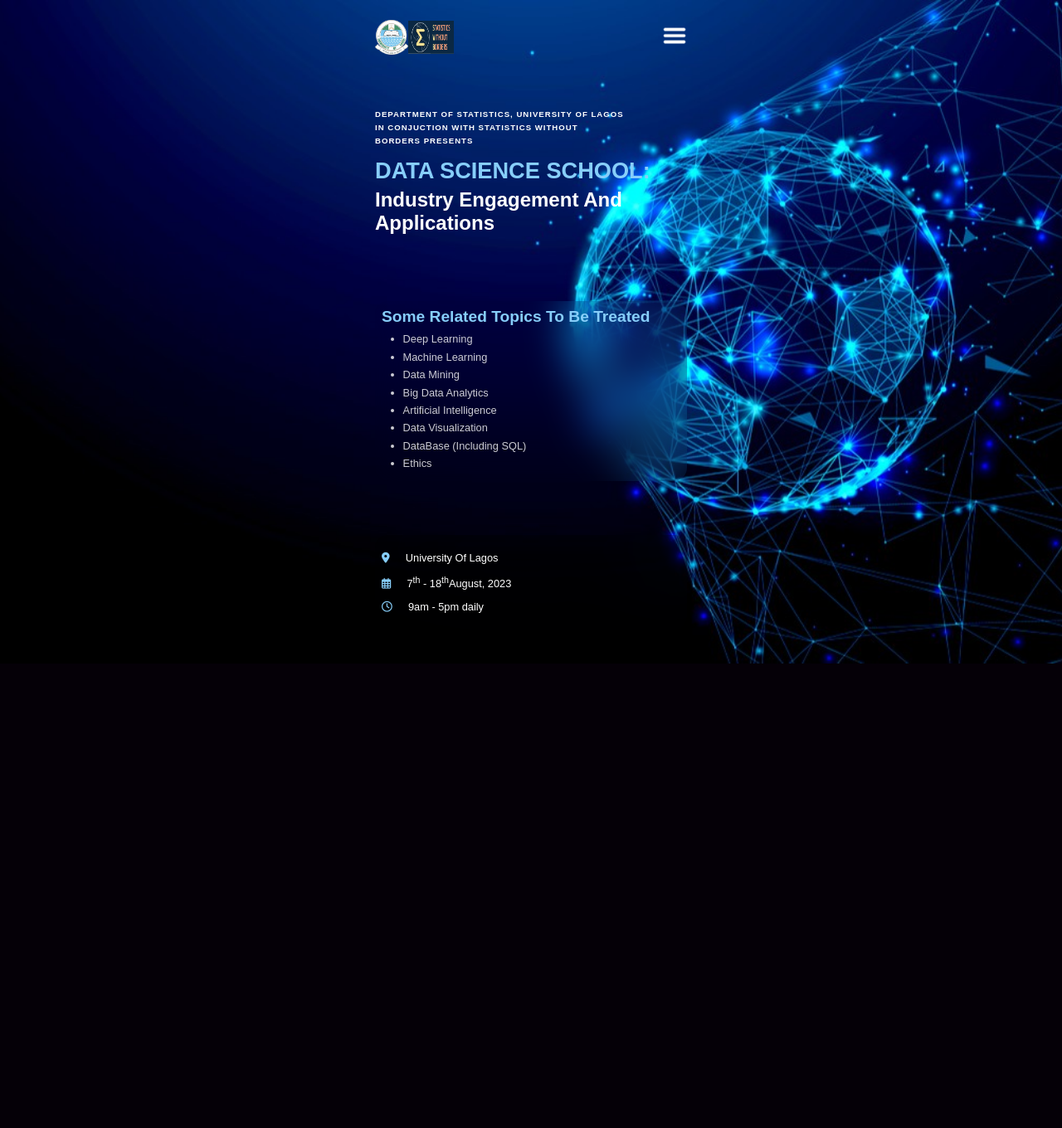
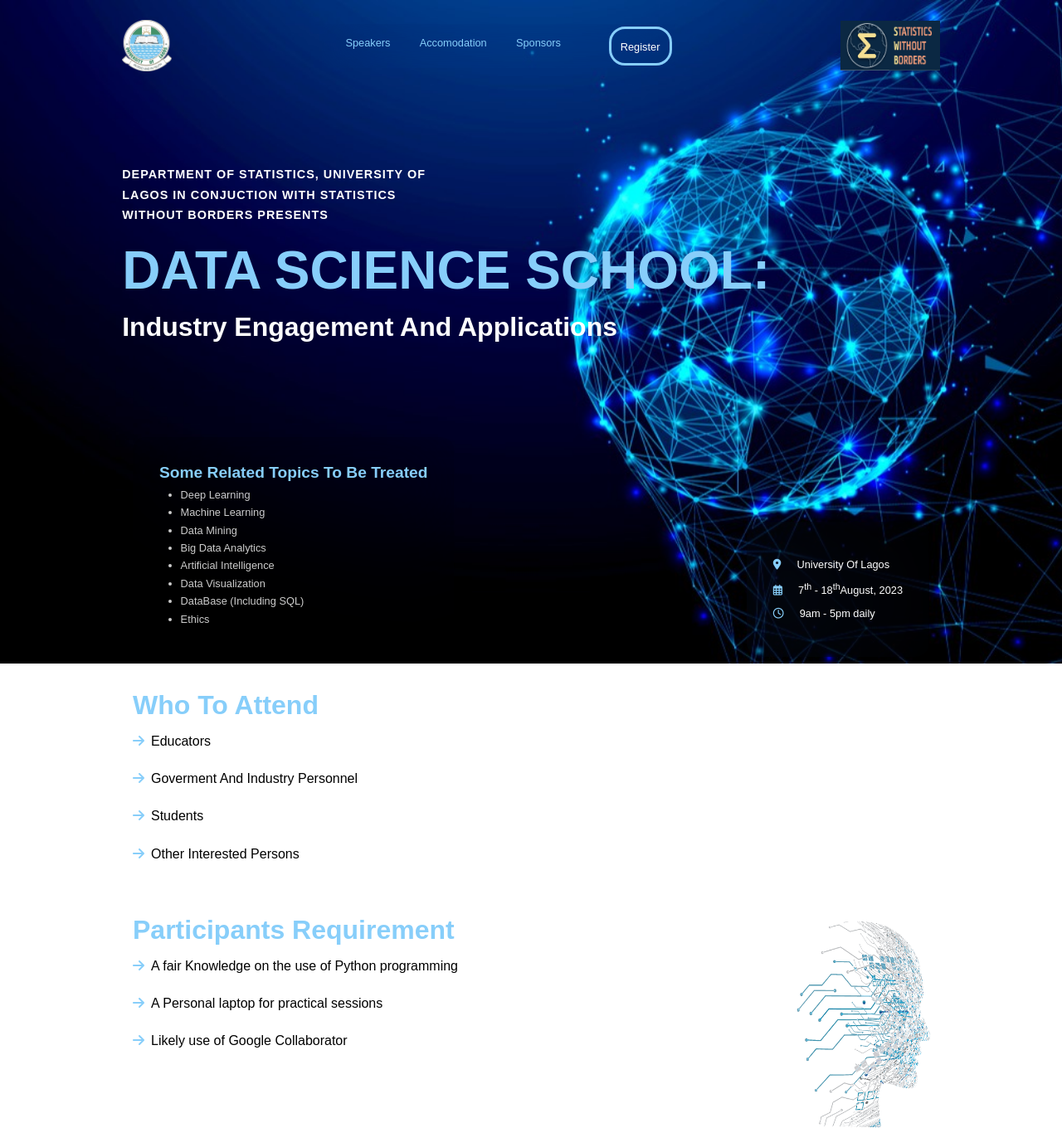
Before and after one commit to Oluwapelumi-Israel/Data_Science_School, a PHP site: page / in a window 1280 px wide. Shown: the whole page at 83% size. Before the commit the page ends 800 px from the top, so only its background shows below. Run offline with PHP 8.4, Linux system fonts and the light colour scheme; some libraries are stand-ins or nearby versions; some web fonts are replaced.

Commit message:
Second_Stage

```diff
--- a/Assets/data_science_school.css
+++ b/Assets/data_science_school.css
@@ -32,7 +32,7 @@
 
 .image img:nth-of-type(even)
 {
-    width: 55px;
+    width: 85px;
     height: 40px;
 }
 .nav_bar
@@ -50,6 +50,7 @@
     display: flex;
     justify-content: space-between;
     align-items: center;
+    position: relative;
 }
 
 .nav_bar ul
@@ -75,7 +76,7 @@
 }
 
 
-@media (max-width: 376px)
+@media (max-width: 700px)
 {
     .nav_bar:hover ul
     {
@@ -120,7 +121,7 @@
 {
     padding: 0.5em;
     margin-top: 5em;
-    backdrop-filter: blur(25px);
+    backdrop-filter: blur(50px);
     border-radius: 1em;
 }
 
@@ -166,16 +167,235 @@
     margin-right: 1.5em;
 }
 
-@media (min-width: 377px)
+.Who_To_Attend_And_Requirement
 {
-    .showcase, .header{
-        width: 376px;
+    width: 100%;
+    min-height: 60vh;
+    margin: auto;
+    margin-top: 3em;
+    padding: 2em;
+    background-image: url("Images/data-science-overview.png");
+    background-position: bottom right;
+    background-size: 250px 250px;
+    background-repeat: no-repeat;
+    background-blend-mode: saturation;
+}
+
+.Who_to_Attend, .Requirement
+{
+    margin-bottom: 4em;
+}
+
+.Who_to_Attend>p, .Requirement>p
+{
+    font-weight: bold;
+    font-size: 2em;
+    color: rgb(135,206,250);
+}
+
+.Who_to_Attend section, .Requirement section
+{
+    margin-top: 1em;
+    font-weight: 500;
+}
+
+.Who_to_Attend section p, .Requirement section p
+{
+    margin-bottom: 1.7em;
+}
+
+.Who_to_Attend section i, .Requirement section i
+{
+    margin-right: 0.5em;
+}
+
+@media (min-width: 701px)
+{
+    .nav_bar img
+    {
+        display: none;
     }
 
-    .home
+    .nav_bar ul
     {
         display: flex;
-        flex-direction: column;
+        justify-content: space-between;
+        top: -26px;
+        backdrop-filter: blur(30px);
+    }
+
+    .nav_bar ul li
+    {
+        padding: 0.6em;
+        margin-left: 1em;
+    }
+
+    .nav_bar ul li:nth-of-type(4)
+    {
+        border: 3px solid rgb(135,206,250);
+        margin-left: 3em;
+        border-radius: 1.2em;
+        padding: 0.7em;
+    }
+
+    .nav_bar ul li:nth-of-type(1):hover, .nav_bar ul li:nth-of-type(2):hover, .nav_bar ul li:nth-of-type(3):hover
+    {
+        border-bottom: 2px solid rgb(135,206,250);
+    }
+
+    .nav_bar ul li:nth-of-type(1) a, .nav_bar ul li:nth-of-type(2) a, .nav_bar ul li:nth-of-type(3) a
+    {
+        color: rgb(135,206,250);
+    }
+
+    .image img
+    {
+        width: 60px;
+    }
+
+    .image img:nth-of-type(even)
+    {
+        width: 120px;
+        height: 60px;
+    }
+
+    .header
+    {
+        width: 75%;
+        margin: auto;
+    }
+
+    .showcase
+    {
+        width: 75%;
+        margin: auto;
+        margin-top: 7em;
+    }
+
+
+    .Who_To_Attend_And_Requirement
+    {
+        width: 75%;
+        margin: auto;
+    }
+
+}
+
+@media (min-width: 1000px)
+{
+    .header
+    {
+        width: 80%;
+        margin: auto;
+    }
+
+    .showcase
+    {
+        width: 80%;
+        margin: auto;
+        margin-top: 7em;
+    }
+
+
+    .Who_To_Attend_And_Requirement
+    {
+        width: 80%;
+        margin: auto;
+    }
+}
+
+@media (min-width: 1200px)
+{
+    .image img:nth-of-type(2)
+    {
+        position: absolute;
+        right: 0;
+        z-index: 2;
+    }
+
+    .nav_bar ul
+    {
+        right: 20em;
+    }
+
+    .header
+    {
+        width: 80%;
+        margin: auto;
+    }
+
+    .showcase
+    {
+        width: 80%;
+        margin: auto;
+        margin-top: 7em;
+    }
+
+    .related_topics
+    {
+        padding: 2em;
+        position: absolute;
+        bottom: 0.5em;
+        left: 10em;
+    }
+
+    .date_time
+    {
+        padding: 2em;
+        position: absolute;
+        bottom: 0.5em;
+        right: 10em;
+    }
+
+    .showcase .sub_topic
+    {
+        padding-right: 20em;
+        font-size: 1.5em;
+    }
+
+    .showcase .topic P:nth-of-type(1)
+    {
+        font-size: 4em;
+    }
+
+    .showcase .topic p:nth-of-type(2)
+    {
+        font-size: 2em;
+    }
+
+    .Who_To_Attend_And_Requirement
+    {
+        width: 80%;
+        margin: auto;
+    }
+}
+
+@media (min-width: 1555px)
+{
+    .nav_bar ul
+    {
+        right: 28em;
+    }
+
+    .Who_To_Attend_And_Requirement
+    {
+        display: flex;
+        justify-content: space-between;
         align-items: center;
     }
+
+    .Who_to_Attend, .Requirement
+    {
+        margin-bottom: 0;
+    }
+
+    .Requirement section
+    {
+        margin-top: 2em;
+    }
+
+    .Who_to_Attend section p, .Requirement section p
+    {
+        margin-bottom: 2.5em;
+    }
 }
--- a/index.php
+++ b/index.php
@@ -61,11 +61,29 @@
                     </section>
                 </section>
             </section>
-            <section class="What_To_Do_And_Requirement"></section>
+            <section class="Who_To_Attend_And_Requirement">
+                <section class="Who_to_Attend">
+                    <p>Who To Attend</p>
+                    <section>
+                        <p><i class="fa-solid fa-arrow-right" style="color: #87cefa;"></i>Educators</p>
+                        <p><i class="fa-solid fa-arrow-right" style="color: #87cefa;"></i>Goverment And Industry Personnel</p>
+                        <p><i class="fa-solid fa-arrow-right" style="color: #87cefa;"></i>Students</p>
+                        <p><i class="fa-solid fa-arrow-right" style="color: #87cefa;"></i>Other Interested Persons</p>
+                    </section>
+                </section>
+                <section class="Requirement">
+                    <p>Participants Requirement</p>
+                    <section>
+                        <p><i class="fa-solid fa-arrow-right" style="color: #87cefa;"></i>A fair Knowledge on the use of Python programming</p>
+                        <p><i class="fa-solid fa-arrow-right" style="color: #87cefa;"></i>A Personal laptop for practical sessions</p>
+                        <p><i class="fa-solid fa-arrow-right" style="color: #87cefa;"></i>Likely use of Google Collaborator</p>
+                    </section>
+                </section>
+            </section>
             <section class="Speakers" id="Speakers"></section>
-            <section class="register" id="register"></section>
+            <section class="Register" id="Register"></section>
             <section class="Accomodation" id="Accomodation"></section>
-            <section class="sponsors" id="sponsors"></section>
+            <section class="Sponsors" id="Sponsors"></section>
         </section>
     </main>
 </body>
```
Also changed, not shown: Assets/Images/4108969.png (added), Assets/Images/data-science-overview.png (added), Assets/Images/kisspng-big-data-data-analysis-analytics-tableau-software-bigdata-5b0c8caea99383.7940496515275491026946.jpg (added).
